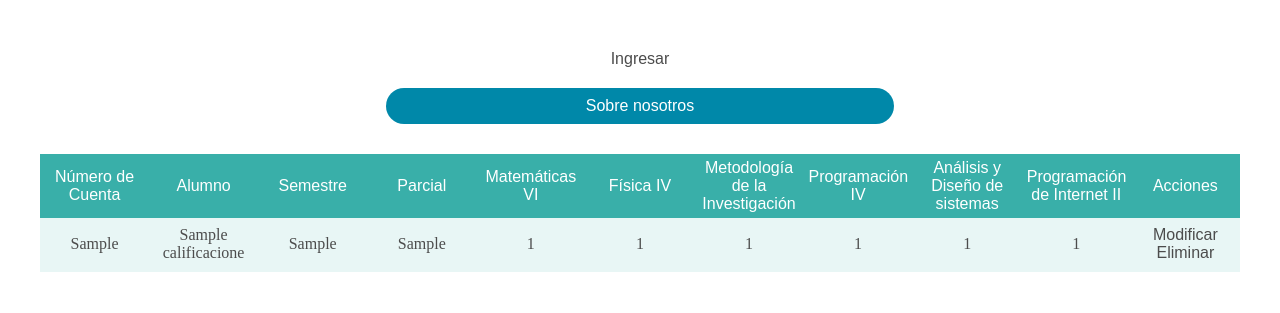
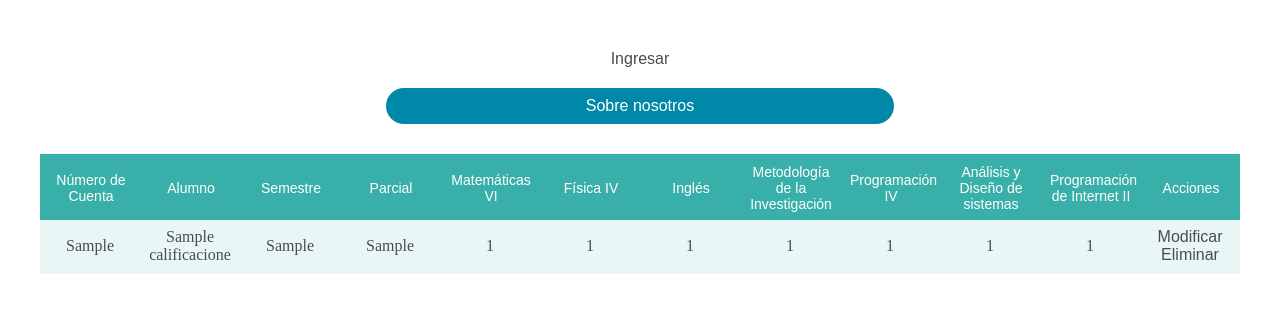
Before and after one commit to Cristopher811/Proyecto, a PHP site: page /mostrar.php in a window 1280 px wide. Shown: the top 313 px of the page. Run offline with PHP 8.4, Linux system fonts and the light colour scheme; tables that the repository leaves empty hold one stand-in row (values such as "Sample post").

Commit message:
modificaciones padding

```diff
--- a/mostrar.php
+++ b/mostrar.php
@@ -24,6 +24,7 @@
 				<th>Parcial</th>
 				<th>Matemáticas VI</th>
 				<th>Física IV</th>
+				<th>Inglés</th>
 				<th>Metodología de la Investigación</th>
 				<th>Programación IV</th>
 				<th>Análisis y Diseño de sistemas</th>
@@ -45,6 +46,7 @@
 							<td>".$datos['parcial']."</td>
 							<td>".$datos['mate']."</td>
 							<td>".$datos['fisica']."</td>
+							<td>".$datos['ingles']."</td>
 							<td>".$datos['metodologia']."</td>
 							<td>".$datos['progra']."</td>
 							<td>".$datos['analisis']."</td>
--- a/style_table.css
+++ b/style_table.css
@@ -65,10 +65,10 @@ table{
 th {
 	font-family: "Montserrat", sans-serif;
 	font-weight: 500;
-	font-size: 16px;
+	font-size: 14px;
 	color: #fff;
 	width: 100%;
-	padding: 5px 5px 5px 5px;
+	padding: 10px 8px 8px 10px;
 	border-radius: 20px;
 }
 td{
```
